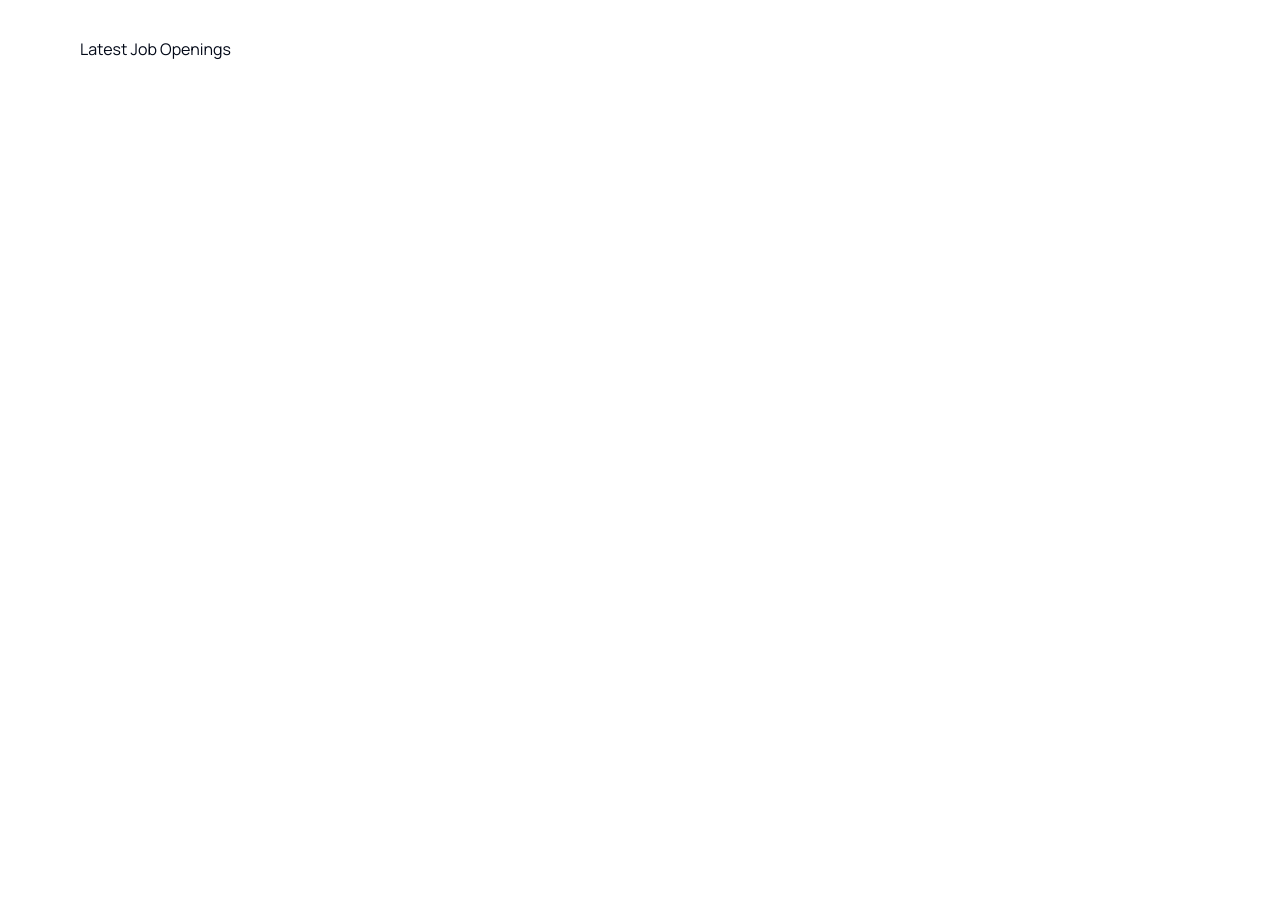
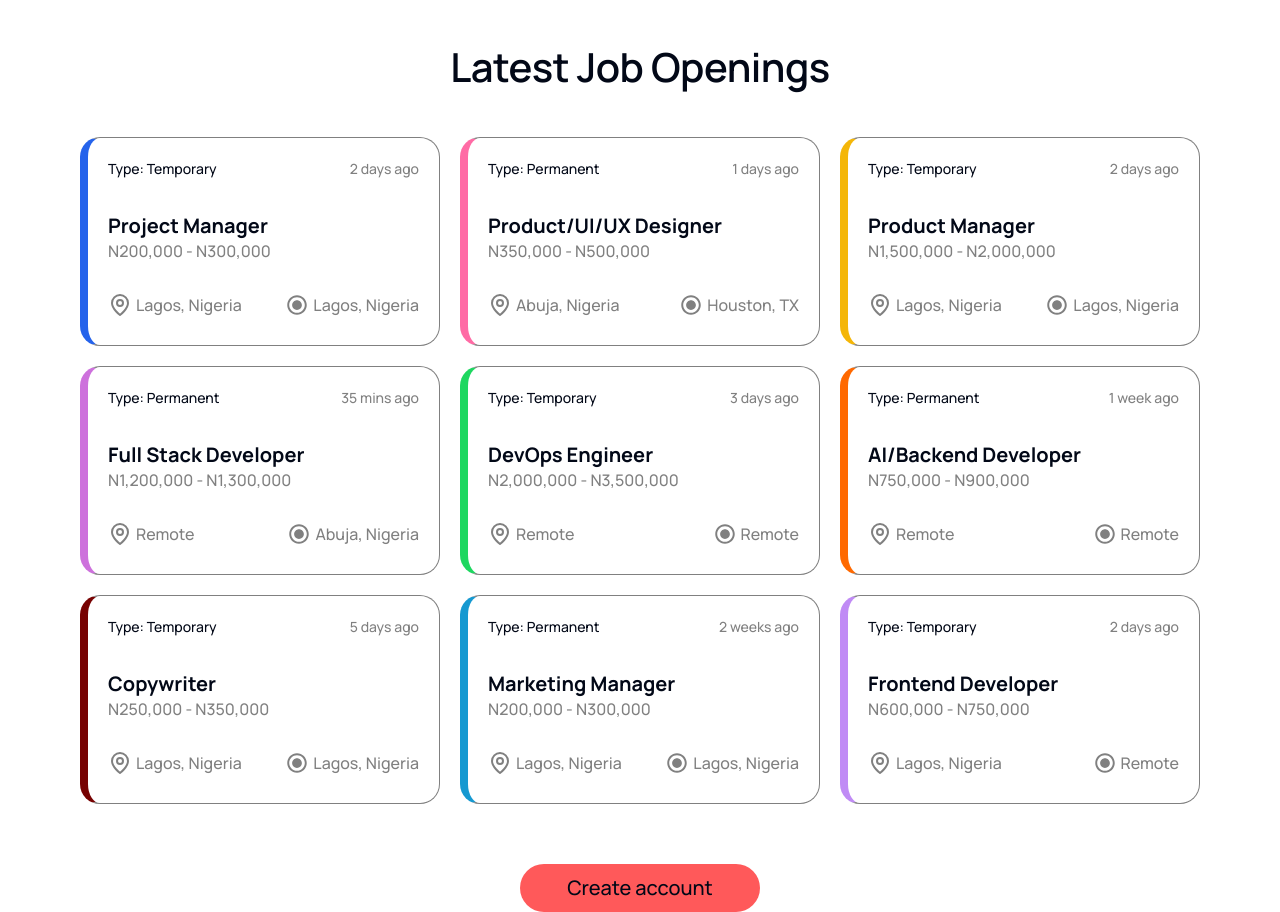
Before and after one commit to Recruitiing-Platform/recruit-radar, a Next.js app: page / in a window 1280 px wide. Shown: the part 1860-2772 px from the top of the page. Before the commit the page ends 1921 px from the top, so only its background shows below. Built offline with nearby package versions, Linux system fonts and the light colour scheme.

Commit message:
feat: :sparkles: add latest-job section of the landing page

```diff
--- a/components/HomepageComponents/JobsComponent.tsx
+++ b/components/HomepageComponents/JobsComponent.tsx
@@ -1,13 +1,48 @@
-import React from 'react'
+import { jobData } from '@/data';
+import { JobDataInterface } from '@/interfaces/JobDataInterface';
+import React from 'react';
+import { MapPin } from 'lucide-react';
+import { IoMdRadioButtonOn } from 'react-icons/io';
+import { Button } from '../ui/button';
 
-type Props = {}
+type Props = {};
 
 const JobsComponent = (props: Props) => {
   return (
-    <div className='px-20'>
-        <h1>Latest Job Openings</h1>
+    <div className="px-20">
+      <h1 className="text-center display-two pb-10">Latest Job Openings</h1>
+
+      {/* Latest Job Displayed */}
+      <div className='grid grid-cols-3 gap-5 pb-[60px]'>
+        {jobData.map((job: JobDataInterface, index: number) => (
+          <div key={index} className='p-5 rounded-[20px] border border-recSubtle dark:border-[#242424] border-l-[8px]' style={{borderLeftColor: job.sideColor}}>
+            <div className='flex items-center justify-between text-textSmall font-recMedium pb-8'>
+              <span>Type: {job.type}</span>
+              <span className='text-recSubtle'>{job.timePosted}</span>
+            </div>
+            <h3 className='font-recBold text-headerSix'>{job.job}</h3>
+            <p className='btn-text text-recSubtle dark:text-recLightGrey pb-8'>{job.salaryRange}</p>
+            <div className='flex justify-between items-center'>
+              <div className='btn-text text-recSubtle dark:text-recLightGrey pb-2 flex items-center gap-1'>
+                <MapPin className="text-recSubtle dark:text-recLightGrey" />
+                <span>{job.jobLocation}</span>
+              </div>
+              <div className='btn-text text-recSubtle dark:text-recLightGrey pb-2 flex items-center gap-1'>
+                <IoMdRadioButtonOn
+                  className="text-recSubtle dark:text-recLightGrey"
+                  size={24}
+                />
+                <span>{job.location}</span>
+              </div>
+            </div>
+          </div>
+        ))}
+      </div>
+
+      {/* Create Button */}
+      <Button className='block mx-auto w-60 h-12 rounded-3xl font-recMedium text-headerSix hover:scale-105 ease-in-out transition transform duration-300'>Create account</Button>
     </div>
-  )
-}
+  );
+};
 
-export default JobsComponent
+export default JobsComponent;
--- a/data.ts
+++ b/data.ts
@@ -1,4 +1,5 @@
 import { CategoryDataInterface } from "./interfaces/CategoryDataInterface";
+import { JobDataInterface } from "./interfaces/JobDataInterface";
 import { NavDataInterface } from "./interfaces/NavDataInterface";
 
 export const navData: Array<NavDataInterface> = [
@@ -58,3 +59,87 @@ export const categoryData: Array<CategoryDataInterface> = [
         textContent: "Services"
     }
 ]
+
+export const jobData: Array<JobDataInterface> = [
+    {
+        type: "Temporary",
+        timePosted: "2 days ago",
+        job: "Project Manager",
+        salaryRange: "N200,000 - N300,000",
+        location: "Lagos, Nigeria",
+        jobLocation: "Lagos, Nigeria",
+        sideColor: "#2563EB"
+    },
+    {
+        type: "Permanent",
+        timePosted: "1 days ago",
+        job: "Product/UI/UX Designer",
+        salaryRange: "N350,000 - N500,000",
+        location: "Houston, TX",
+        jobLocation: "Abuja, Nigeria",
+        sideColor: "#FF6BA5"
+    },
+    {
+        type: "Temporary",
+        timePosted: "2 days ago",
+        job: "Product Manager",
+        salaryRange: "N1,500,000 - N2,000,000",
+        location: "Lagos, Nigeria",
+        jobLocation: "Lagos, Nigeria",
+        sideColor: "#F4B608"
+    },
+    {
+        type: "Permanent",
+        timePosted: "35 mins ago",
+        job: "Full Stack Developer",
+        salaryRange: "N1,200,000 - N1,300,000",
+        location: "Abuja, Nigeria",
+        jobLocation: "Remote",
+        sideColor: "#CD71DC"
+    },
+    {
+        type: "Temporary",
+        timePosted: "3 days ago",
+        job: "DevOps Engineer",
+        salaryRange: "N2,000,000 - N3,500,000",
+        location: "Remote",
+        jobLocation: "Remote",
+        sideColor: "#1ED760"
+    },
+    {
+        type: "Permanent",
+        timePosted: "1 week ago",
+        job: "AI/Backend Developer",
+        salaryRange: "N750,000 - N900,000",
+        location: "Remote",
+        jobLocation: "Remote",
+        sideColor: "#FF6900"
+    },
+    {
+        type: "Temporary",
+        timePosted: "5 days ago",
+        job: "Copywriter",
+        salaryRange: "N250,000 - N350,000",
+        location: "Lagos, Nigeria",
+        jobLocation: "Lagos, Nigeria",
+        sideColor: "#770202"
+    },
+    {
+        type: "Permanent",
+        timePosted: "2 weeks ago",
+        job: "Marketing Manager",
+        salaryRange: "N200,000 - N300,000",
+        location: "Lagos, Nigeria",
+        jobLocation: "Lagos, Nigeria",
+        sideColor: "#1699D1"
+    },
+    {
+        type: "Temporary",
+        timePosted: "2 days ago",
+        job: "Frontend Developer",
+        salaryRange: "N600,000 - N750,000",
+        location: "Remote",
+        jobLocation: "Lagos, Nigeria",
+        sideColor: "#C08BF5"
+    },
+]
--- /dev/null
+++ b/interfaces/JobDataInterface.ts
@@ -0,0 +1,9 @@
+export interface JobDataInterface {
+    type: string,
+    timePosted: string,
+    job: string,
+    salaryRange: string,
+    location: string,
+    jobLocation: string,
+    sideColor: string
+}
--- a/package.json
+++ b/package.json
@@ -18,6 +18,7 @@
     "next-themes": "^0.3.0",
     "react": "^18",
     "react-dom": "^18",
+    "react-icons": "^5.2.1",
     "tailwind-merge": "^2.3.0",
     "tailwindcss-animate": "^1.0.7"
   },
```
Also changed, not shown: 1 other file (tests, documents, lock files or other folders).
